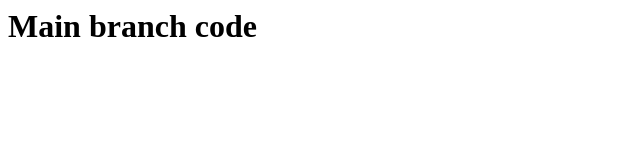
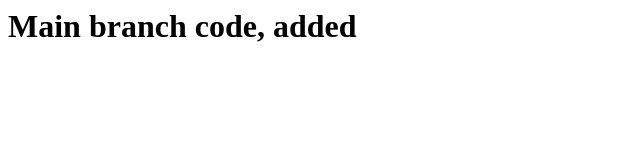
Before and after one commit to swarnaa32/28r-braches, a plain HTML site: page index.html in a window 1280 px wide. Shown: the whole page, without its empty margins (0-640 px from the left). Drawn offline with Linux system fonts and the light colour scheme.

Commit message:
Main modified

```diff
--- a/index.html
+++ b/index.html
@@ -1 +1 @@
-<h1>Main branch code</h1>
+<h1>Main branch code, added</h1>
```
